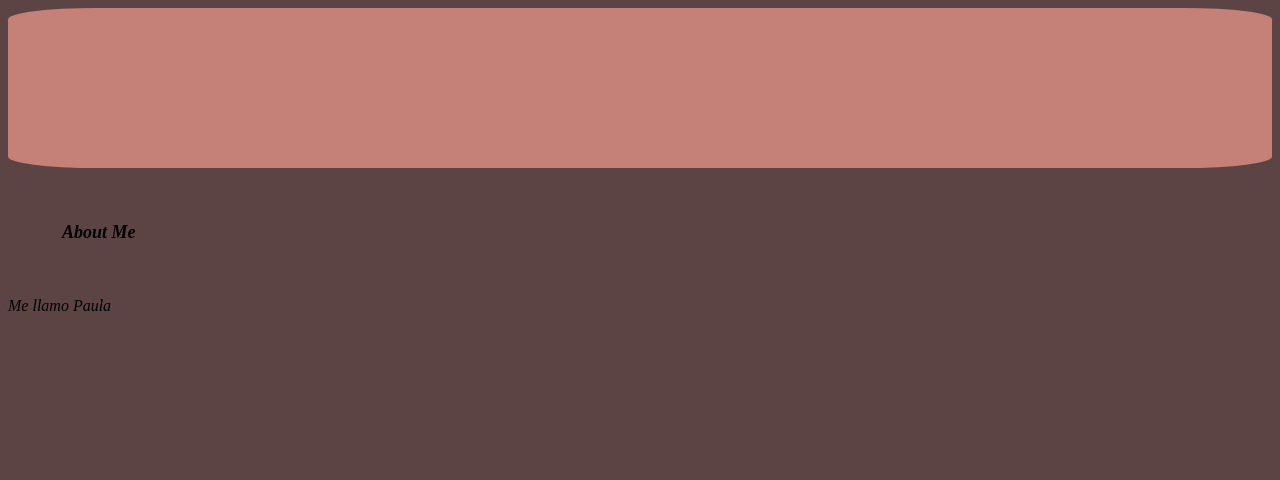
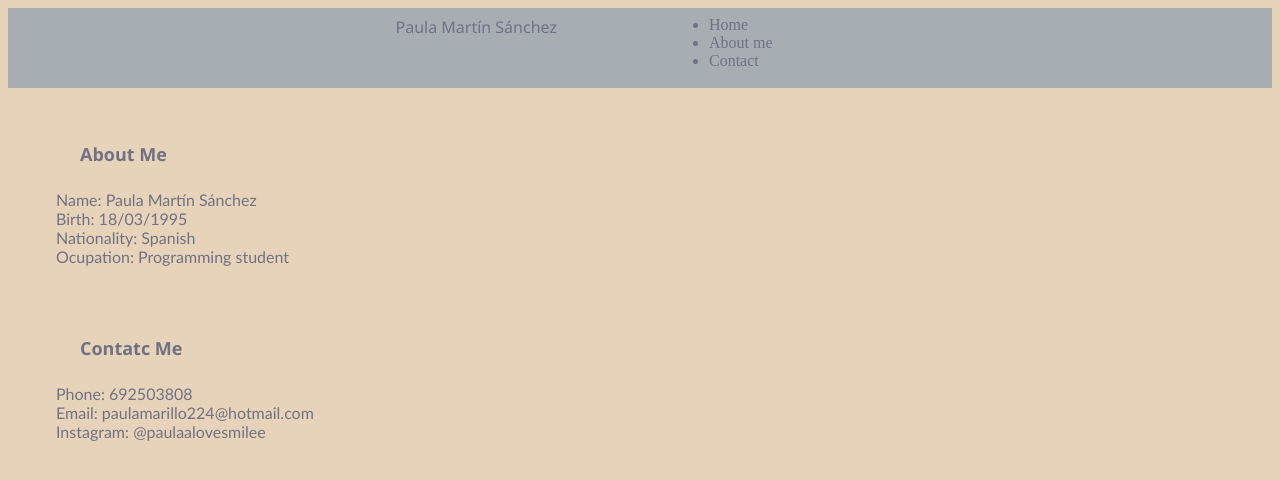
Before and after one commit to Paula-333/MyWebsite, a plain HTML site: page index.html in a window 1280 px wide. Drawn offline with Linux system fonts and the light colour scheme.

Commit message:
AboutMe and ContatcMe

```diff
--- a/css/estilos.css
+++ b/css/estilos.css
@@ -1,13 +1,36 @@
 body {
-    background: #5c4444;
+    background: #e7d3ba;
 }
 
-.cuadrado{
+#headerColor{
+    background: #a7aeb3;
+	color: #707283;
+    height: 80px;
+    display: flex;
+    justify-content: center;
+}
 
-    height: 10em;
-    border-radius: 7%;
-    background: #c58177;
+.myName{
+    font-family: 'Segoe UI', Tahoma, Geneva, Verdana, sans-serif;
+    color: #707283;
+    position: relative;
+    right: 7em;
+    margin-top: 0.5em;
 }
+.home{
+    flex-direction: column;
+    margin-top: 0.5em;
+    left: 3em;
+}
+
+
+
+
+
+
+
+
+
 
 
 .posicion{
@@ -17,13 +40,41 @@ body {
 }
 
 .aboutMe{
-    margin: 3em;
+    margin-top: 3em;
+    margin-left: 4em;
     font-size: large;
-    font-style: italic;
+
+    font-family: 'Segoe UI', Tahoma, Geneva, Verdana, sans-serif;
+    color: #707283;
+
 
 
 }
 
 .name{
-    font-style: italic;
+
+    margin-left: 3em;
+    color: #707283;
+    font-family: 'Gill Sans', 'Gill Sans MT', Calibri, 'Trebuchet MS', sans-serif;
 }
+
+.posicion2{
+    display: flex;
+    justify-content: flex-start;
+
+}
+
+.con {
+    margin-top: 3em;
+    margin-left: 4em;
+    font-size: large;
+
+    font-family: 'Segoe UI', Tahoma, Geneva, Verdana, sans-serif;
+    color: #707283;
+}
+
+.con2{
+    margin-left: 3em;
+    color: #707283;
+    font-family: 'Gill Sans', 'Gill Sans MT', Calibri, 'Trebuchet MS', sans-serif;
+}
--- a/index.html
+++ b/index.html
@@ -9,18 +9,46 @@
 </head>
 <body>
 
-    <div class="cuadrado"></div>
+    <header id="headerColor">
+		<span class="myName">Paula Martín Sánchez</span>
+
+		<nav>
+			<ul class="home">
+				<li class="inicio">Home</li>
+				<li class="acerca">About me</li>
+				<li class="contacto">Contact</li>
+			</ul>
+		</nav>
+
+	</header>
+
+
+
+
 
    <div class="posicion">
        <div>
         <h4 class="aboutMe">About Me</h4>
-        <p class="name">Me llamo Paula</p>
+        <p class="name">Name: Paula Martín Sánchez
+            <br>Birth: 18/03/1995
+            <br>Nationality: Spanish
+            <br>Ocupation: Programming student
+        </p>
         </div>
-
 
     </div>
 
+    <div class="posicion2">
+        <div>
 
+            <h4 class="con">Contatc Me</h4>
+            <p class="con2">Phone: 692503808
+                <br>Email: paulamarillo224@hotmail.com
+                <br>Instagram: @paulaalovesmilee
+            </p>
+        </div>
+
+    </div>
 
 </body>
 </html>
```
